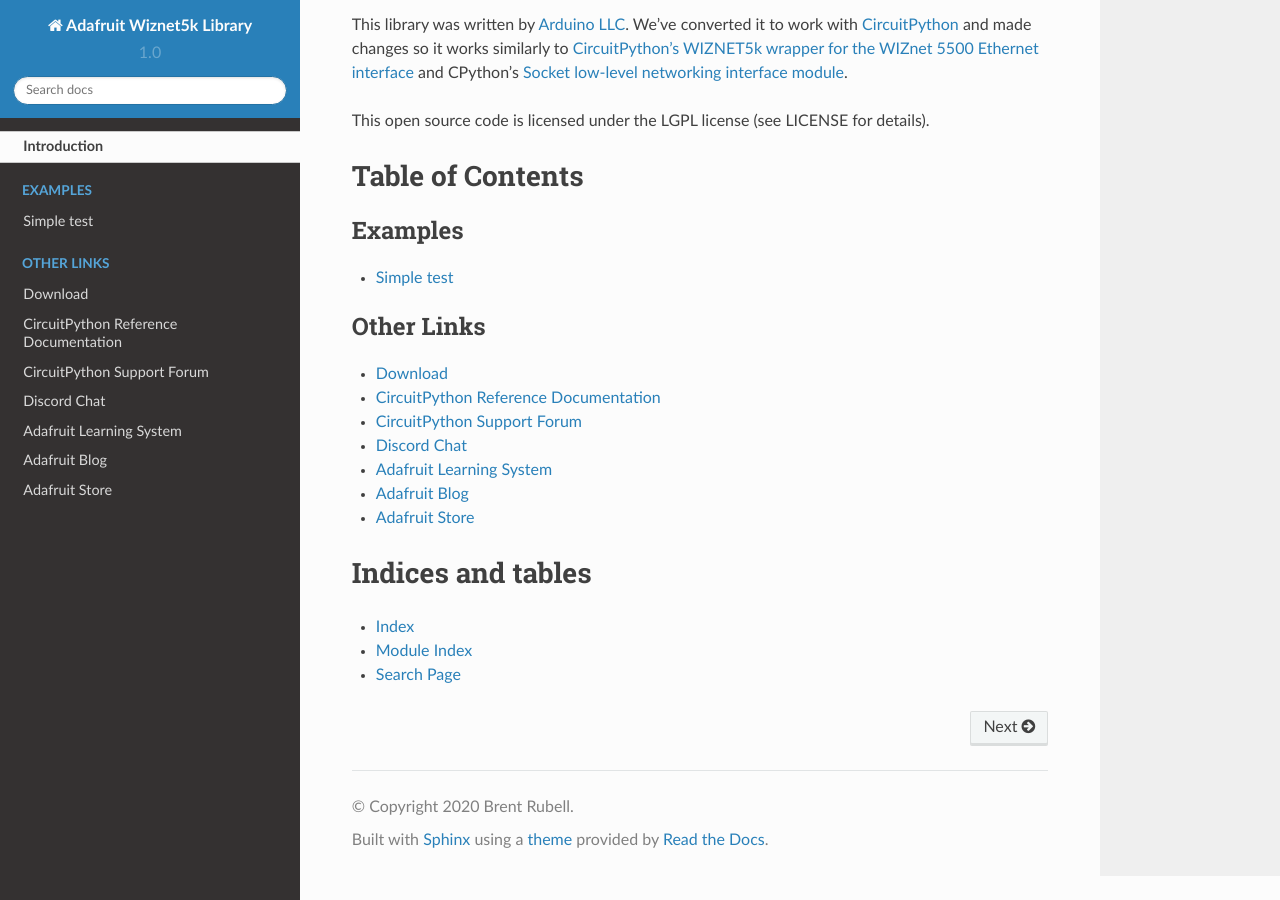
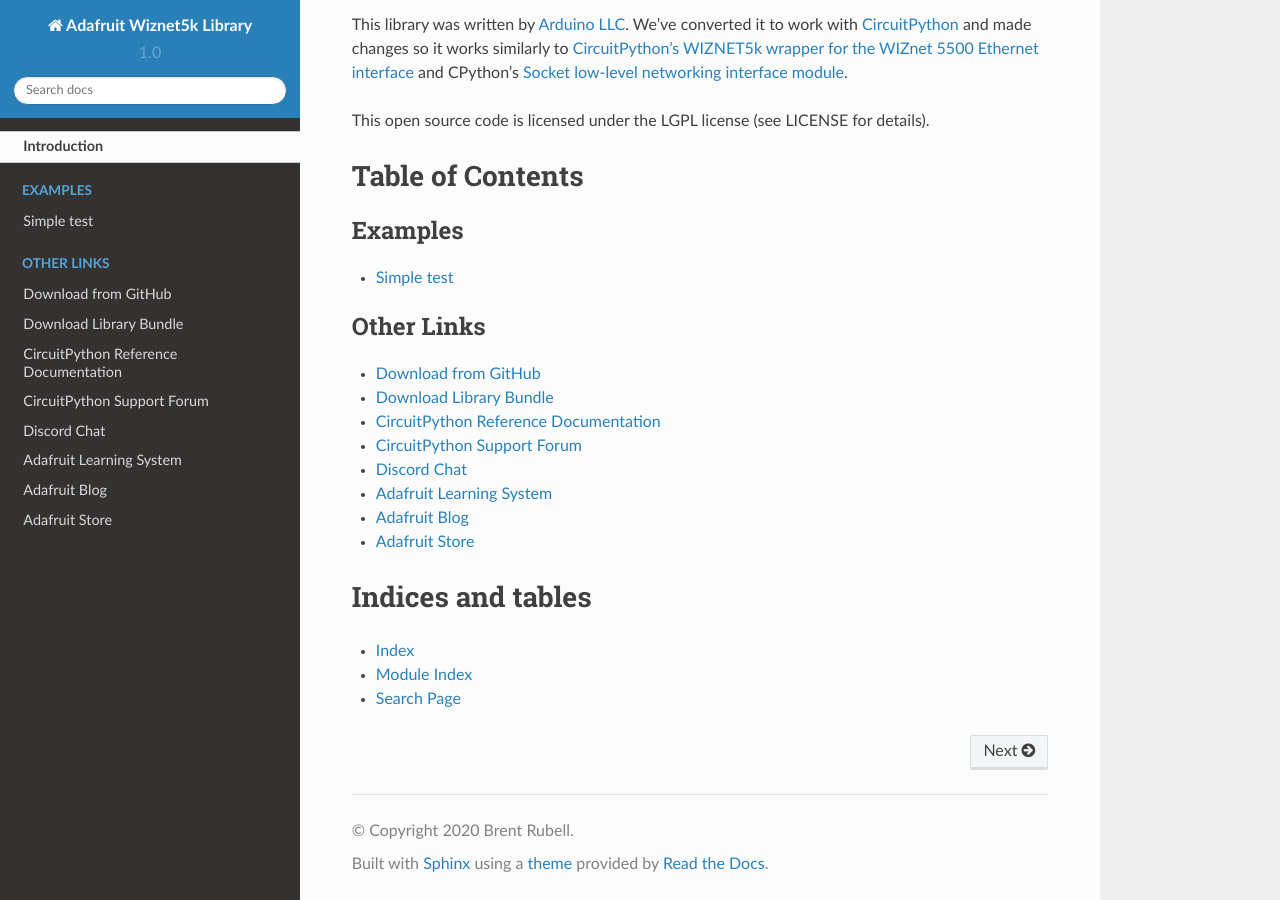
Before and after one commit to adafruit/Adafruit_CircuitPython_Wiznet5k, a Sphinx documentation site: the page built from docs/index.rst, in a window 1280 px wide and 900 px high, scrolled down 3310 px. Built offline with Sphinx 7.4.7 and the Read the Docs theme 2.0.0, drawn with Linux system fonts in a browser that asks for light colours.

Commit message:
Added cp.org link to index.rst

```diff
--- a/docs/index.rst
+++ b/docs/index.rst
@@ -31,7 +31,8 @@
 .. toctree::
     :caption: Other Links
 
-    Download <https://github.com/adafruit/Adafruit_CircuitPython_Wiznet5k/releases/latest>
+    Download from GitHub <https://github.com/adafruit/Adafruit_CircuitPython_Wiznet5k/releases/latest>
+    Download Library Bundle <https://circuitpython.org/libraries>
     CircuitPython Reference Documentation <https://docs.circuitpython.org>
     CircuitPython Support Forum <https://forums.adafruit.com/viewforum.php?f=60>
     Discord Chat <https://adafru.it/discord>
```
